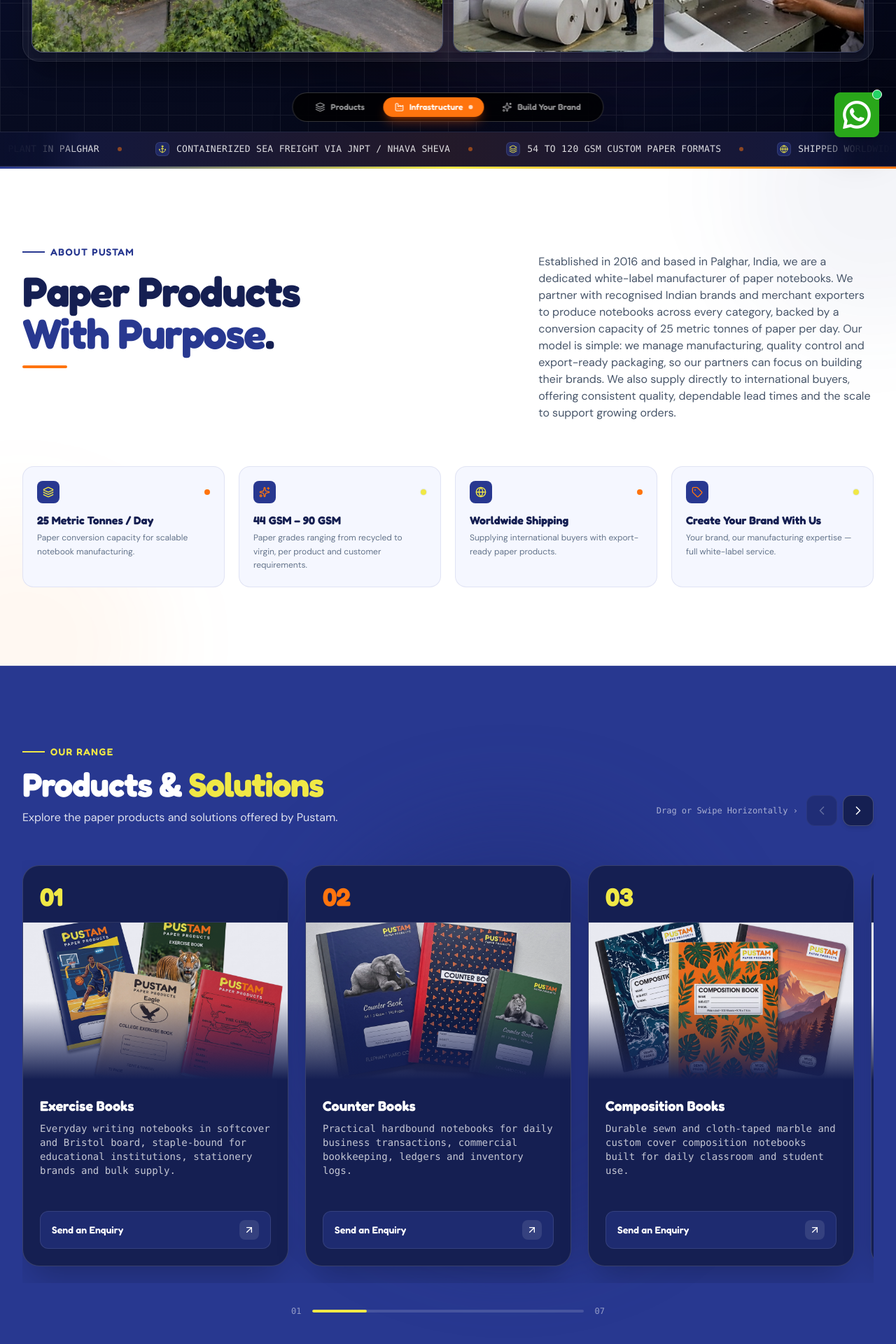
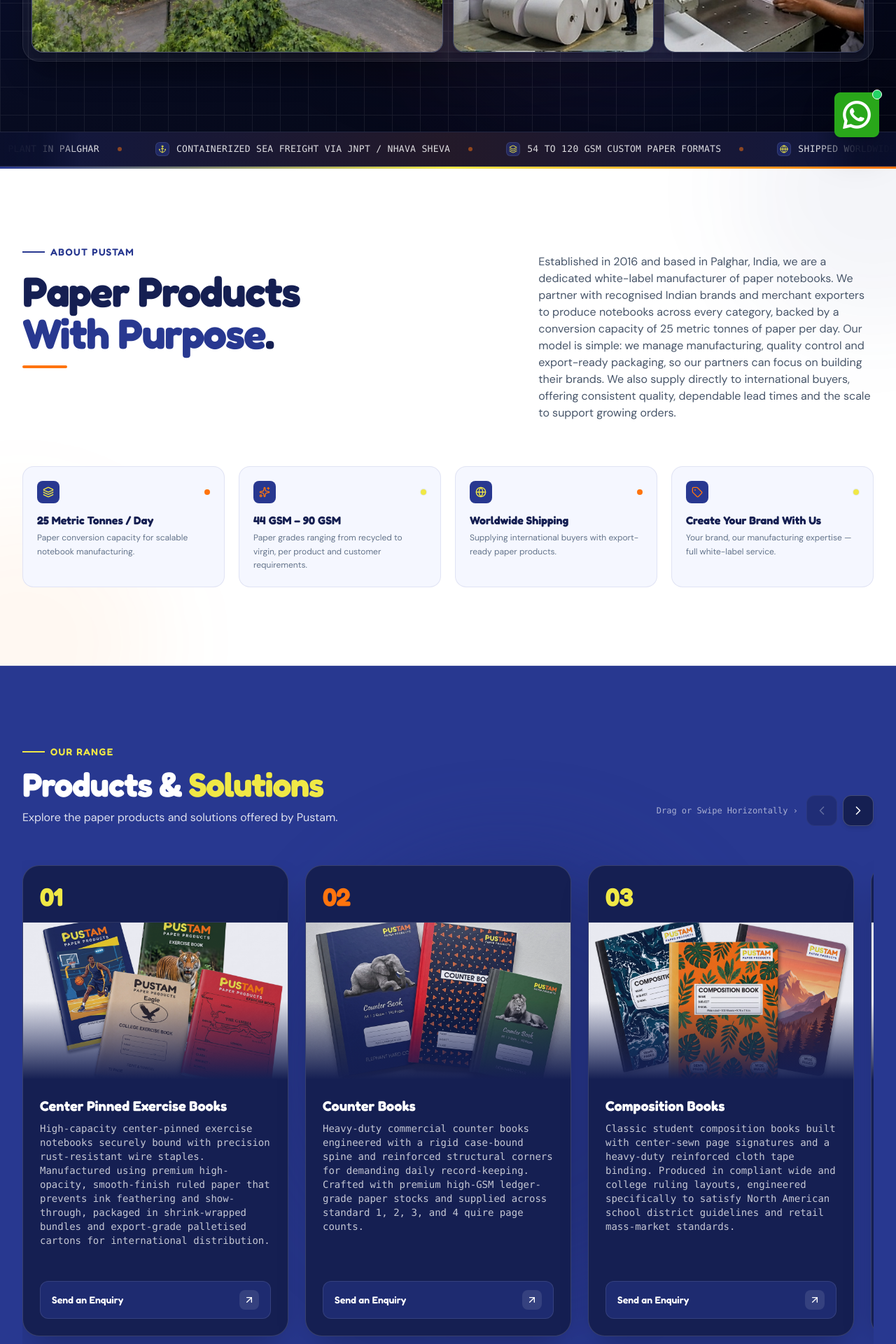
Before and after one commit to graphicsbyss27-dot/pustam, a React (Vite) app: page / in a window 1280 px wide. Shown: the part 580-2500 px from the top of the page at 70% size. Built offline with nearby package versions, Linux system fonts and the light colour scheme.

Commit message:
feat: remove slider bottom selector pill and update product descriptions to descriptive format

```diff
--- a/src/components/HeroSlider.tsx
+++ b/src/components/HeroSlider.tsx
@@ -3,8 +3,6 @@
   ChevronLeft,
   ChevronRight,
   ArrowRight,
-  Factory,
-  Layers,
   Sparkles,
 } from 'lucide-react';
 import { COMPANY_DETAILS } from '../data/websiteData';
@@ -636,36 +634,6 @@
         <ChevronRight className="w-5 h-5 sm:w-6 sm:h-6" />
       </button>
 
-      {/* Bottom Center Slide Selector Bar */}
-      <div className="absolute bottom-2.5 sm:bottom-3.5 left-1/2 -translate-x-1/2 z-40 flex items-center gap-1.5 sm:gap-2.5 bg-black/80 backdrop-blur-lg px-2.5 sm:px-4 py-1.5 rounded-full border border-white/20 shadow-2xl">
-        {[
-          { label: 'Products', icon: Layers, idx: 0 },
-          { label: 'Infrastructure', icon: Factory, idx: 1 },
-          { label: 'Build Your Brand', icon: Sparkles, idx: 2 },
-        ].map((item) => {
-          const Icon = item.icon;
-          const isActive = currentSlide === item.idx;
-          return (
-            <button
-              key={item.idx}
-              onClick={() => goToSlide(item.idx)}
-              className={`px-3 sm:px-4 py-1 sm:py-1.5 rounded-full text-xs font-headline font-semibold transition-all duration-300 flex items-center gap-1.5 sm:gap-2 ${
-                isActive
-                  ? item.idx === 2
-                    ? 'bg-[#f0e846] text-[#151f52] shadow-lg shadow-yellow-500/40'
-                    : 'bg-[#ff740e] text-white shadow-lg shadow-orange-600/40'
-                  : 'text-white/60 hover:text-white hover:bg-white/10'
-              }`}
-            >
-              <Icon className="w-3.5 h-3.5" />
-              <span>{item.label}</span>
-              {isActive && (
-                <span className="w-1.5 h-1.5 rounded-full bg-current animate-pulse" />
-              )}
-            </button>
-          );
-        })}
-      </div>
 
     </section>
   );
--- a/src/data/websiteData.ts
+++ b/src/data/websiteData.ts
@@ -114,8 +114,8 @@
   {
     id: "prod-01",
     number: "01",
-    name: "Exercise Books",
-    description: "Everyday writing notebooks in softcover and Bristol board, staple-bound for educational institutions, stationery brands and bulk supply.",
+    name: "Center Pinned Exercise Books",
+    description: "High-capacity center-pinned exercise notebooks securely bound with precision rust-resistant wire staples. Manufactured using premium high-opacity, smooth-finish ruled paper that prevents ink feathering and show-through, packaged in shrink-wrapped bundles and export-grade palletised cartons for international distribution.",
     image: "/products/exercise-books.jpg",
     accent: "yellow",
   },
@@ -123,7 +123,7 @@
     id: "prod-02",
     number: "02",
     name: "Counter Books",
-    description: "Practical hardbound notebooks for daily business transactions, commercial bookkeeping, ledgers and inventory logs.",
+    description: "Heavy-duty commercial counter books engineered with a rigid case-bound spine and reinforced structural corners for demanding daily record-keeping. Crafted with premium high-GSM ledger-grade paper stocks and supplied across standard 1, 2, 3, and 4 quire page counts.",
     image: "/products/counter-books.jpg",
     accent: "orange",
   },
@@ -131,39 +131,39 @@
     id: "prod-03",
     number: "03",
     name: "Composition Books",
-    description: "Durable sewn and cloth-taped marble and custom cover composition notebooks built for daily classroom and student use.",
+    description: "Classic student composition books built with center-sewn page signatures and a heavy-duty reinforced cloth tape binding. Produced in compliant wide and college ruling layouts, engineered specifically to satisfy North American school district guidelines and retail mass-market standards.",
     image: "/products/composition-books.jpg",
     accent: "yellow",
   },
   {
     id: "prod-04",
     number: "04",
-    name: "Spiral / Wiro Bound Notebooks",
-    description: "Flexible single-spiral and twin-wire bound notebooks with micro-perforated sheets, available in single and multi-subject partitions.",
+    name: "Spiral & Wiro Notebooks",
+    description: "Ergonomic spiral and twin-wire notebooks featuring continuous metal or flexible polymer bindings for effortless 360-degree flat lay. Available with fine micro-perforations for snag-free page removal across A4, A5, 7x5-inch, and compact pocket dimensions.",
     image: "/products/spiral-notebooks.jpg",
     accent: "orange",
   },
   {
     id: "prod-05",
     number: "05",
-    name: "Notepads",
-    description: "Writing pads with head-gummed bindings, micro-perforations and sturdy backings for offices, promotional stationery and note-taking.",
+    name: "Writing Pads & Legal Pads",
+    description: "Executive writing pads and legal pads designed with precision micro-perforated top stubs for clean, swift sheet detachment. Formatted in traditional Canary yellow and bright white paper grades, supported by an extra-thick rigid backing board for comfortable handheld drafting on the go.",
     image: "/products/notepads.jpg",
     accent: "yellow",
   },
   {
     id: "prod-06",
     number: "06",
-    name: "Hardbound Registers",
-    description: "Section-sewn hardbound registers with reinforced spines for accounting, administrative records and permanent commercial archives.",
+    name: "Case Bound Books (Hardbound)",
+    description: "Premium hardbound case-bound registers constructed with a solid 1.5mm to 2.5mm calibrated greyboard core. Built with section-sewn book blocks that open fully flat at 180 degrees, tailored with bespoke blind debossing, metallic foil embossing, and integrated satin ribbon bookmarks.",
     image: "/products/handbound-registers.jpg",
     accent: "orange",
   },
   {
     id: "prod-07",
     number: "07",
-    name: "Drawing Books (Pinned and Spiral)",
-    description: "High-bulk cartridge paper drawing and sketch books, available in both staple-pinned and spiral-bound formats for art and education.",
+    name: "Drawing & Sketch Books",
+    description: "Artist-grade drawing and sketch books manufactured using heavy-weight, acid-free archival cartridge sheets. Available in twin-wire spiral, stitched, or head-glued bindings with customizable dimensions, specialty artistic covers, and bespoke retail branding options.",
     image: "/products/Sketchbook_.jpg",
     accent: "yellow",
   },
```
